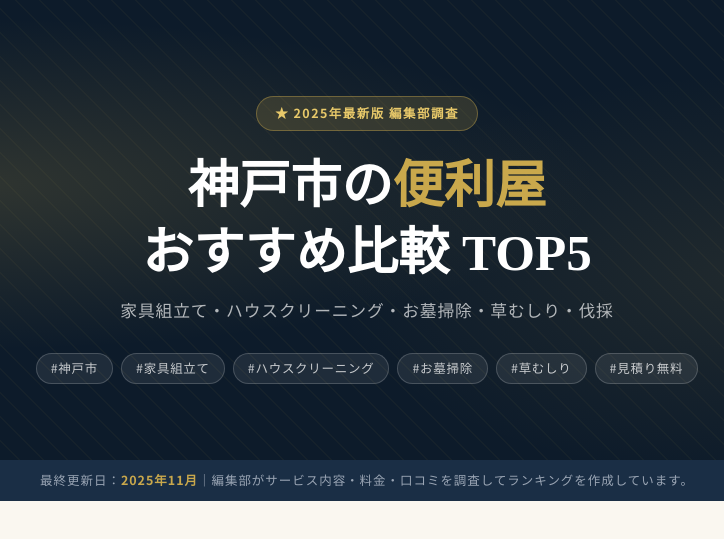
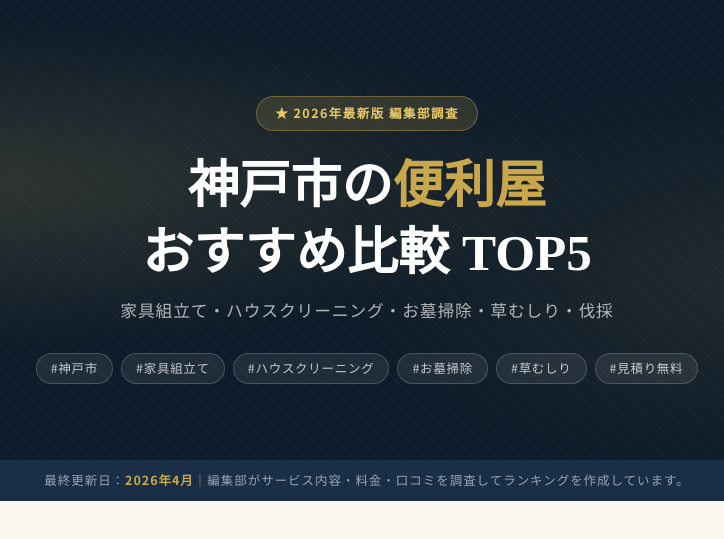
Before and after one commit to masa0858/otasukeman, a plain HTML site: page index.html in a window 1280 px wide. Shown: the top 539 px of the page, 273-997 px from the left. Drawn offline with nearby package versions, Linux system fonts and the light colour scheme.

Commit message:
Update index.html

```diff
--- a/index.html
+++ b/index.html
@@ -5,7 +5,7 @@
   <meta name="viewport" content="width=device-width, initial-scale=1.0">
 
   <!-- SEO基本設定 -->
-  <title>神戸市の便利屋おすすめ比較 TOP5【2025年最新】家具組立て・ハウスクリーニング・お墓掃除</title>
+  <title>神戸市の便利屋おすすめ比較 TOP5【2026年最新】家具組立て・ハウスクリーニング・お墓掃除</title>
   <meta name="description" content="神戸市でおすすめの便利屋を徹底比較！家具組立て・ハウスクリーニング・草むしり・お墓掃除・伐採など、神戸市内で評判の高い便利屋TOP5をランキング形式でご紹介。料金・サービス内容・対応エリアを詳しく解説します。">
   <meta name="keywords" content="神戸市,便利屋,家具組立て,ハウスクリーニング,お墓掃除,草むしり,伐採,なんでも屋,代行サービス,兵庫県,不用品回収,遺品整理,おすすめ,比較,ランキング">
   <meta name="robots" content="index, follow">
@@ -13,7 +13,7 @@
   <link rel="canonical" href="https://yourusername.github.io/kobe-benriya-ranking/">
 
   <!-- OGP -->
-  <meta property="og:title" content="神戸市の便利屋おすすめ比較 TOP5【2025年最新】">
+  <meta property="og:title" content="神戸市の便利屋おすすめ比較 TOP5【2026年最新】">
   <meta property="og:description" content="神戸市でおすすめの便利屋を徹底比較！家具組立て・ハウスクリーニング・お墓掃除など神戸市の評判便利屋TOP5をランキング紹介。">
   <meta property="og:type" content="website">
   <meta property="og:locale" content="ja_JP">
@@ -270,7 +270,7 @@
 
 <header class="hero">
   <div class="hero-pattern" aria-hidden="true"></div>
-  <div class="hero-badge">★ 2025年最新版 編集部調査</div>
+  <div class="hero-badge">★ 2026年最新版 編集部調査</div>
   <h1>神戸市の<span>便利屋</span><br>おすすめ比較 TOP5</h1>
   <p class="hero-sub">家具組立て・ハウスクリーニング・お墓掃除・草むしり・伐採</p>
   <div class="hero-tags">
@@ -283,7 +283,7 @@
   </div>
 </header>
 
-<div class="updated-bar">最終更新日：<span>2025年11月</span>｜編集部がサービス内容・料金・口コミを調査してランキングを作成しています。</div>
+<div class="updated-bar">最終更新日：<span>2026年4月</span>｜編集部がサービス内容・料金・口コミを調査してランキングを作成しています。</div>
 
 <div class="intro reveal">
   <h2>神戸市で本当に頼れる便利屋を選ぶために</h2>
```
